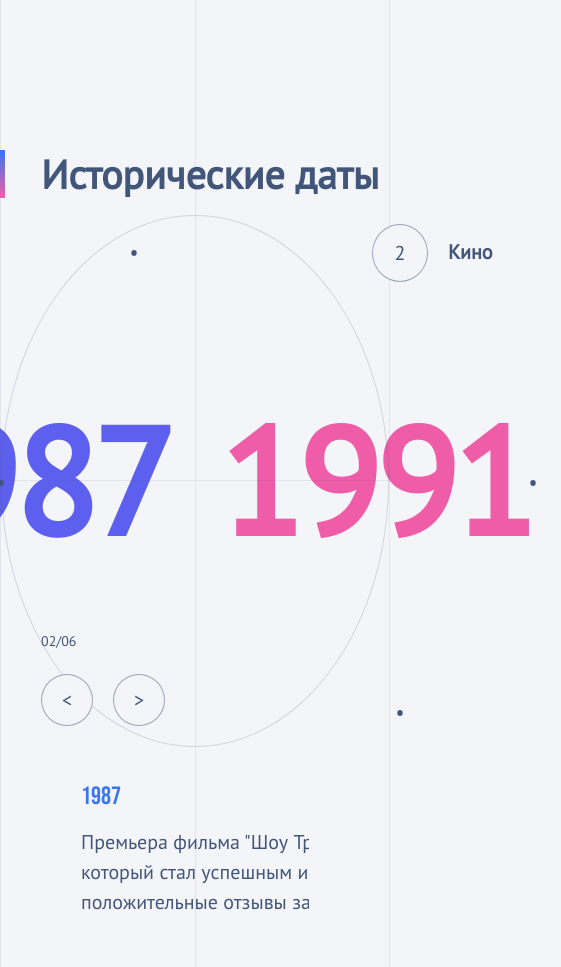
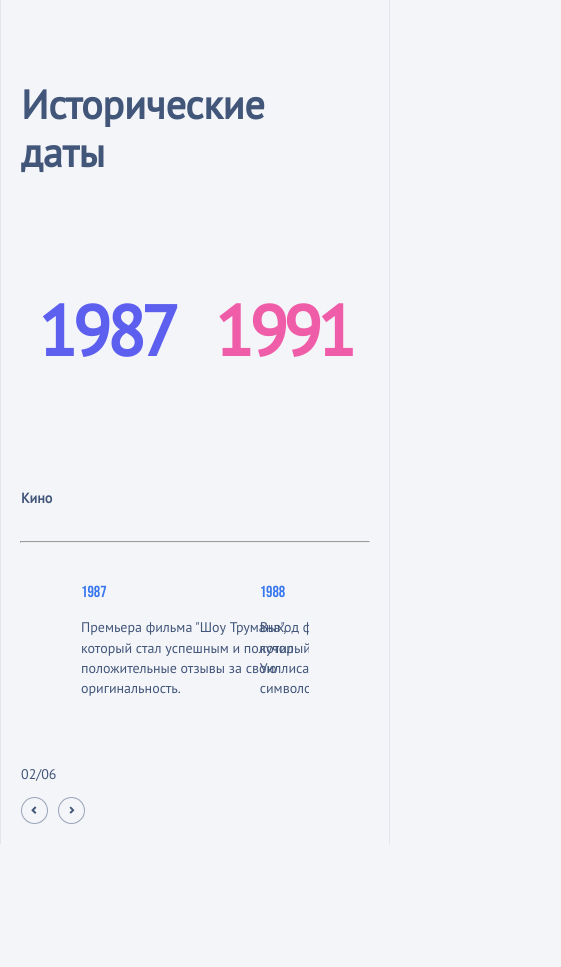
Before and after one commit to damnnou/test-history, a React (Create React App) app: page / in a window 390 px wide. Shown: the whole page, 561 px wide, since content can reach past the window. After the commit the page ends 844 px from the top, so only its background shows below. Built offline with nearby package versions, Linux system fonts and the light colour scheme.

Commit message:
95% done

```diff
--- a/src/App.tsx
+++ b/src/App.tsx
@@ -10,6 +10,7 @@ import history from "./api/history";
 import { initialCategories } from "./constants/categories";
 import type { HistoryItem } from "./types/variablesProps";
 import gsap, { Power1 } from "gsap";
+import { opacityAnimation } from "./styles/animations";
 
 const AppWrapper = styled.div`
     position: relative;
@@ -18,14 +19,47 @@ const AppWrapper = styled.div`
     max-width: 1440px;
     min-height: 100vh;
     margin: 0 auto;
-    padding-bottom: 50px;
     border-left: 1px solid ${colors["Black-blue-Opacity-10"]};
     border-right: 1px solid ${colors["Black-blue-Opacity-10"]};
+    box-sizing: border-box;
+`;
+
+const StyledHr = styled.hr`
+    @media (max-width: 620px) {
+        display: block;
+        animation: ${opacityAnimation} 1s;
+        order: 3;
+        width: calc(100% - 40px);
+        background-color: #c7cdd9;
+        margin-bottom: 20px;
+    }
+
+    display: none;
+`;
+
+const CategoryName = styled.p`
+    @media (max-width: 620px) {
+        display: block;
+        margin-left: 20px;
+        margin-top: auto;
+        margin-bottom: 20px;
+        order: 2;
+        animation: ${opacityAnimation} 1s;
+        color: ${colors["Black-blue"]};
+        font-size: 14px;
+        font-weight: 700;
+        line-height: 30px; /* 150% */
+    }
+
+    display: none;
 `;
 
 const App: React.FC = () => {
     const [selectedCategory, setSelectedCategory] = useState<number>(2);
     const [categoriesList, setCategoriesList] = useState(initialCategories);
+    const categoryName = categoriesList.find(
+        (category) => selectedCategory === category.id
+    )?.name;
 
     const circleRef = useRef<HTMLDivElement | null>(null);
     const circleButtonRef = useRef<HTMLDivElement | null>(null);
@@ -154,6 +188,12 @@ const App: React.FC = () => {
                 onChangeCategory={handleCategoryChange}
                 selectedCategory={selectedCategory}
             />
+            {!isLoading && categoryName && (
+                <>
+                    <StyledHr />
+                    <CategoryName>{categoryName}</CategoryName>
+                </>
+            )}
             <StoriesSection isLoading={isLoading} stories={stories} />
         </AppWrapper>
     );
--- a/src/features/CircleButton.tsx
+++ b/src/features/CircleButton.tsx
@@ -4,6 +4,12 @@ import { colors } from "../styles/colors";
 import type { PartialCircleButtonProps } from "../types/componentsProps";
 
 const Button = styled.div<PartialCircleButtonProps>`
+    @media (max-width: 420px) {
+        width: 25px;
+        height: 25px;
+        font-size: 14px;
+    }
+
     // Дефолтные стили
     width: ${(props) => (props.width ?? 50) + "px"};
     height: ${(props) => (props.height ?? 50) + "px"};
--- a/src/features/MainTitle.tsx
+++ b/src/features/MainTitle.tsx
@@ -6,13 +6,33 @@ import type { ComponentWithChildren } from "../types/componentsProps";
 const Title = styled.h1`
     @media (max-width: 980px) {
         font-size: 40px;
+        max-width: 280px;
     }
 
     @media (max-width: 860px) {
         padding-left: 40px;
     }
 
+    @media (max-width: 720px) {
+        padding-left: 20px;
+    }
+
+    @media (max-width: 620px) {
+        margin-top: 80px;
+        margin-bottom: auto;
+    }
+
+    @media (max-width: 320px) {
+        margin-top: 60px;
+        font-size: 20px;
+        max-width: 150px;
+        margin-bottom: auto;
+    }
+
     &:before {
+        @media (max-width: 620px) {
+            display: none;
+        }
         position: absolute;
         left: -1px;
         width: 5px;
@@ -25,7 +45,7 @@ const Title = styled.h1`
     position: relative;
     margin-top: 150px;
     padding-left: 80px;
-    max-width: 400px;
+    max-width: 360px;
     height: fit-content;
     color: ${colors["Black-blue"]};
     font-family: "PT Sans";
--- a/src/features/Story.tsx
+++ b/src/features/Story.tsx
@@ -4,15 +4,43 @@ import { colors } from "../styles/colors";
 import type { StoryProps } from "../types/componentsProps";
 
 const Container = styled.div`
+    @media (max-width: 620px) {
+        width: 300px;
+    }
+
+    @media (max-width: 520px) {
+        width: 280px;
+    }
+
+    @media (max-width: 440px) {
+        width: 240px;
+    }
+
+    @media (max-width: 400px) {
+        width: 220px;
+    }
+
+    @media (max-width: 380px) {
+        width: 200px;
+    }
+
     display: flex;
     flex-direction: column;
-    min-width: 320px;
+    width: 320px;
     max-width: 400px;
     max-height: 135px;
     gap: 15px;
 `;
 
 const SmallTitle = styled.h3`
+    @media (max-width: 440px) {
+        font-size: 16px;
+        font-style: normal;
+        font-weight: 400;
+        line-height: 120%; /* 19.2px */
+        text-transform: uppercase;
+    }
+
     color: ${colors.Blue};
     font-family: "Bebas Neue";
     font-size: 25px;
@@ -23,6 +51,12 @@ const SmallTitle = styled.h3`
 `;
 
 const Text = styled.p`
+    @media (max-width: 440px) {
+        font-size: 14px;
+        font-style: normal;
+        font-weight: 400;
+        line-height: 145%; /* 20.3px */
+    }
     color: ${colors["Black-blue"]};
     margin: 0 0 0 0;
     font-family: "PT Sans";
--- a/src/features/YearTitle.tsx
+++ b/src/features/YearTitle.tsx
@@ -11,9 +11,53 @@ const Year = styled.h1<YearTitleProps>`
         font-size: 150px;
     }
 
+    @media (max-width: 720px) {
+        font-size: 140px;
+    }
+
+    @media (max-width: 660px) {
+        font-size: 130px;
+    }
+
+    @media (max-width: 620px) {
+        font-size: 120px;
+    }
+
+    @media (max-width: 580px) {
+        font-size: 110px;
+    }
+
+    @media (max-width: 520px) {
+        font-size: 100px;
+    }
+
+    @media (max-width: 480px) {
+        font-size: 90px;
+    }
+
+    @media (max-width: 440px) {
+        font-size: 80px;
+    }
+
+    @media (max-width: 400px) {
+        font-size: 70px;
+    }
+
+    @media (max-width: 380px) {
+        font-size: 60px;
+    }
+
+    @media (max-width: 320px) {
+        font-size: 56px;
+        font-style: normal;
+        font-weight: 700;
+        line-height: normal;
+        letter-spacing: -1.12px;
+    }
+
     color: ${(props) => props.color ?? "#5D5FEF"};
 
-    margin: 0 0;
+    margin: 56px 0;
     height: fit-content;
     width: fit-content;
     text-align: center;
@@ -21,7 +65,6 @@ const Year = styled.h1<YearTitleProps>`
     font-size: 200px;
     font-style: normal;
     font-weight: 700;
-    line-height: 160px; /* 80% */
     letter-spacing: -4px;
 `;
 
--- a/src/index.css
+++ b/src/index.css
@@ -20,6 +20,10 @@ h3 {
         width: calc(100% - 80px);
     }
 
+    @media (max-width: 720px) {
+        width: calc(100% - 40px);
+    }
+
     display: flex;
     width: calc(100% - 160px);
     overflow: hidden;
--- /dev/null
+++ b/src/styles/animations.ts
@@ -0,0 +1,30 @@
+import { keyframes } from "styled-components";
+
+const opacityAnimation = keyframes`
+  from {
+    opacity: 0;
+  }
+  to {
+    opacity: 1;
+  }
+`;
+
+const fadeInSectionAnimation = keyframes`
+  from {
+    opacity: 0;
+  }
+  to {
+    opacity: 1;
+  }
+`;
+
+const fadeOutSectionAnimation = keyframes`
+  from {
+    opacity: 1;
+  }
+  to {
+    opacity: 0;
+  }
+`;
+
+export { opacityAnimation, fadeInSectionAnimation, fadeOutSectionAnimation };
--- a/src/ui/MainCircle.tsx
+++ b/src/ui/MainCircle.tsx
@@ -3,8 +3,13 @@ import styled, { keyframes } from "styled-components";
 import { colors } from "../styles/colors";
 import CircleButton from "../features/CircleButton";
 import { MainCircleProps } from "../types/componentsProps";
+import { opacityAnimation } from "../styles/animations";
 
 const Cross = styled.div`
+    @media (max-width: 620px) {
+        display: none;
+    }
+
     &:before {
         position: absolute;
         background-color: ${colors["Black-blue-Opacity-10"]};
@@ -15,6 +20,9 @@ const Cross = styled.div`
     }
 
     &:after {
+        @media (max-height: 1080px) {
+            transform: translateY(-80px);
+        }
         pointer-events: none;
         top: 480px;
         position: absolute;
@@ -34,6 +42,9 @@ const Cross = styled.div`
 `;
 
 const Circle = styled.div`
+    @media (max-height: 1080px) {
+        transform: translateY(132px);
+    }
     transform: translateY(215px);
     width: 530px;
     height: 530px;
@@ -60,15 +71,6 @@ const CircleButtonWrapper = styled.div`
             background-color: #f4f5f9;
         }
     }
-`;
-
-const opacityAnimation = keyframes`
-  from {
-    opacity: 0;
-  }
-  to {
-    opacity: 1;
-  }
 `;
 
 const CircleButtonLabel = styled.label`
--- a/src/ui/SelectCategorySection.tsx
+++ b/src/ui/SelectCategorySection.tsx
@@ -6,6 +6,17 @@ import { SelectCategorySectionProps } from "../types/componentsProps";
 const Container = styled.div`
     @media (max-width: 860px) {
         margin-left: 40px;
+    }
+
+    @media (max-width: 720px) {
+        margin-left: 20px;
+    }
+
+    @media (max-width: 620px) {
+        order: 4;
+        margin-top: auto;
+        margin-bottom: 20px;
+        gap: 0px;
     }
 
     display: flex;
@@ -18,6 +29,9 @@ const Container = styled.div`
 `;
 
 const RowContainer = styled.div`
+    @media (max-width: 420px) {
+        gap: 10px;
+    }
     display: flex;
     gap: 20px;
 `;
@@ -50,7 +64,19 @@ const SelectCategorySection: React.FC<SelectCategorySectionProps> = ({
                         onChangeCategory(selectedCategory - 1)
                     }
                 >
-                    {"<"}
+                    <svg
+                        xmlns="http://www.w3.org/2000/svg"
+                        width="40"
+                        height="40"
+                        viewBox="0 0 25 26"
+                        fill="none"
+                    >
+                        <path
+                            d="M13.7489 10.0418L10.6239 13.1668L13.7489 16.2918"
+                            stroke="#42567A"
+                            stroke-width="2"
+                        />
+                    </svg>
                 </CircleButton>
                 <CircleButton
                     onClick={() =>
@@ -59,7 +85,19 @@ const SelectCategorySection: React.FC<SelectCategorySectionProps> = ({
                     }
                     disabled={selectedCategory === 6}
                 >
-                    {">"}
+                    <svg
+                        xmlns="http://www.w3.org/2000/svg"
+                        width="40"
+                        height="40"
+                        viewBox="0 0 26 26"
+                        fill="none"
+                    >
+                        <path
+                            d="M11.5839 10.0418L14.7089 13.1668L11.5839 16.2918"
+                            stroke="#42567A"
+                            stroke-width="2"
+                        />
+                    </svg>
                 </CircleButton>
             </RowContainer>
         </Container>
--- a/src/ui/StoriesSection.tsx
+++ b/src/ui/StoriesSection.tsx
@@ -1,34 +1,27 @@
 import React, { useEffect, useState } from "react";
 import Story from "../features/Story";
-import styled, { keyframes } from "styled-components";
+import styled from "styled-components";
 import { colors } from "../styles/colors";
 import { Swiper, SwiperClass, SwiperSlide } from "swiper/react";
 import { Mousewheel, Pagination } from "swiper/modules";
 import type { StoriesSectionProps } from "../types/componentsProps";
-
-const fadeInSectionAnimation = keyframes`
-  from {
-    opacity: 0;
-  }
-  to {
-    opacity: 1;
-  }
-`;
-
-const fadeOutSectionAnimation = keyframes`
-  from {
-    opacity: 1;
-  }
-  to {
-    opacity: 0;
-  }
-`;
+import {
+    fadeInSectionAnimation,
+    fadeOutSectionAnimation,
+} from "../styles/animations";
 
 const Section = styled.section<{ hidden?: boolean }>`
     @media (max-width: 980px) {
         padding-right: 0px;
         padding-left: 0px;
     }
+
+    @media (max-width: 620px) {
+        order: 3;
+        margin-top: 20px;
+        margin-bottom: 0;
+    }
+
     animation: ${(props) =>
             props.hidden ? fadeOutSectionAnimation : fadeInSectionAnimation}
         0.5s;
@@ -41,6 +34,7 @@ const Section = styled.section<{ hidden?: boolean }>`
     overflow: hidden;
     justify-content: center;
     margin-top: 56px;
+    margin-bottom: 50px;
     padding-right: 40px;
     padding-left: 40px;
 `;
@@ -150,6 +144,10 @@ const StoriesSection: React.FC<StoriesSectionProps> = ({
                             620: {
                                 slidesPerView: 2,
                             },
+
+                            100: {
+                                slidesPerView: 1.5,
+                            },
                         }}
                     >
                         {stories.map((slideContent, index) => (
--- a/src/ui/YearsCounter.tsx
+++ b/src/ui/YearsCounter.tsx
@@ -5,10 +5,22 @@ import { colors } from "../styles/colors";
 import type { YearsCounterProps } from "../types/componentsProps";
 
 const StyledContainer = styled.div`
+    @media (max-width: 620px) {
+        position: static;
+        margin: 0 auto;
+        transform: translateX(0);
+        order: 2;
+    }
+
     @media (max-width: 980px) {
         gap: 50px;
     }
 
+    @media (max-width: 420px) {
+        gap: 40px;
+    }
+
+    transition: all ease-in-out 0.35s;
     display: flex;
     position: absolute;
     width: fit-content;
```
